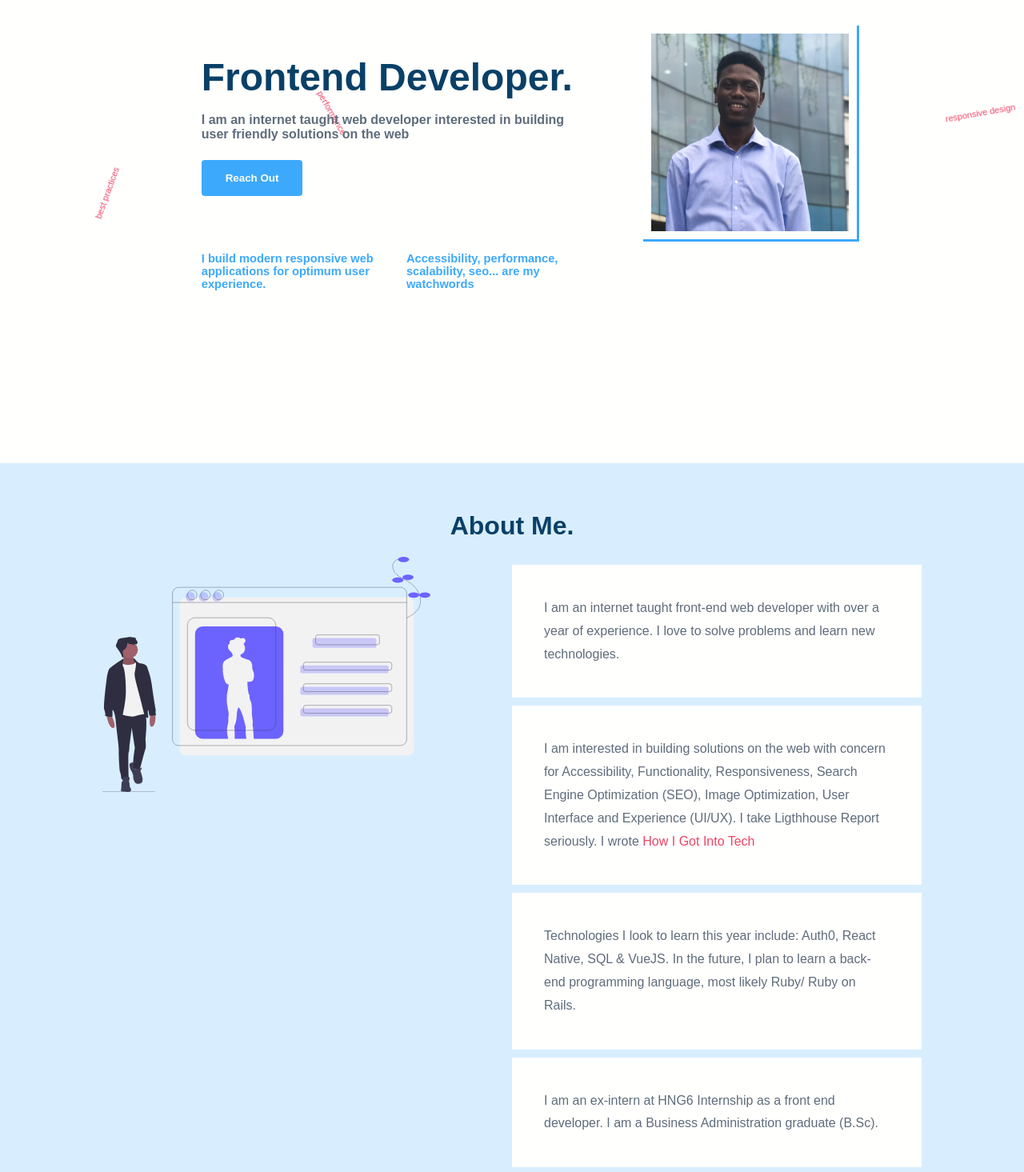
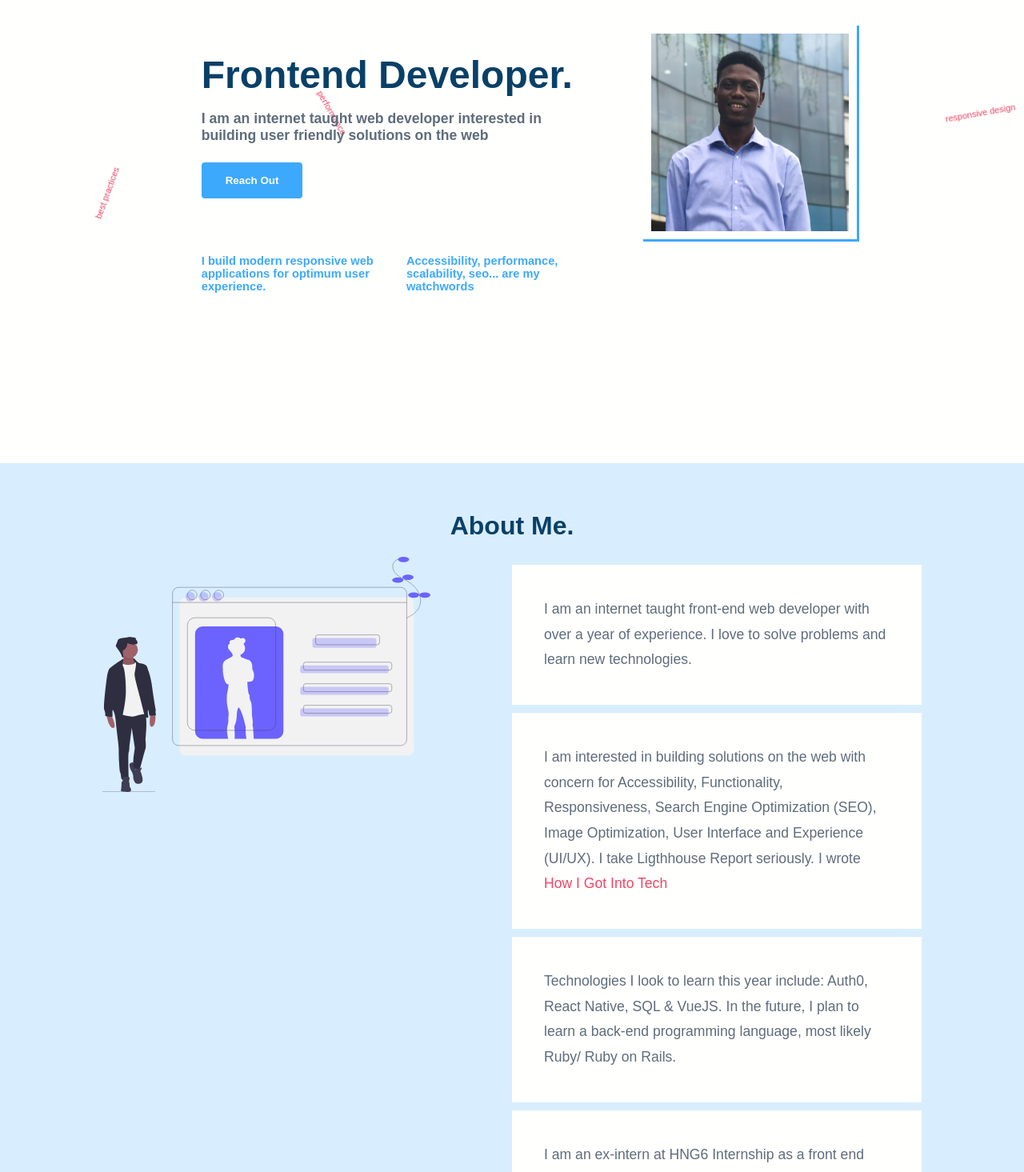
Before and after one commit to Segun98/portfolio, a Vue app: page / in a window 1280 px wide. Shown: the part 220-1685 px from the top of the page at 80% size. Built offline with nearby package versions, Linux system fonts and the light colour scheme; a web font is replaced by a local one.

Commit message:
ui updates

```diff
--- a/src/components/About.vue
+++ b/src/components/About.vue
@@ -7,9 +7,13 @@
         <div class="about-content">
           <p
             data-aos="fade-up"
+            :style="[this.isDark ? {'color': 'white', 'background': '#0c0c0c'} : {}]"
           >I am an internet taught front-end web developer with over a year of experience. I love to solve problems and learn new technologies.</p>
 
-          <p data-aos="fade-up">
+          <p
+            data-aos="fade-up"
+            :style="[this.isDark ? {'color': 'white', 'background': '#0c0c0c'} : {}]"
+          >
             I am interested in building solutions on the web with concern for Accessibility, Functionality, Responsiveness, Search Engine Optimization (SEO), Image Optimization, User Interface and Experience (UI/UX). I take Ligthhouse Report seriously. I wrote
             <a
               style="color:#ef4565"
@@ -21,10 +25,12 @@
 
           <p
             data-aos="fade-up"
+            :style="[this.isDark ? {'color': 'white', 'background': '#0c0c0c'} : {}]"
           >Technologies I look to learn this year include: Auth0, React Native, SQL & VueJS. In the future, I plan to learn a back-end programming language, most likely Ruby/ Ruby on Rails.</p>
 
           <p
             data-aos="fade-up"
+            :style="[this.isDark ? {'color': 'white', 'background': '#0c0c0c'} : {}]"
           >I am an ex-intern at HNG6 Internship as a front end developer. I am a Business Administration graduate (B.Sc).</p>
         </div>
       </div>
@@ -150,6 +156,7 @@ export default {
   .about-content p {
     line-height: 1.8;
     padding: 40px;
+    font-size: 1.1rem;
   }
 }
 
--- a/src/components/Footer.vue
+++ b/src/components/Footer.vue
@@ -25,7 +25,11 @@
       </p>
       <h3>
         I got my Color Inspiration from
-        <a href="https://www.happyhues.co/">Happy Hues</a>
+        <a
+          href="https://www.happyhues.co/"
+          target="_blank"
+          rel="noopener noreferrer"
+        >Happy Hues</a>
       </h3>
     </footer>
   </div>
--- a/src/views/Home.vue
+++ b/src/views/Home.vue
@@ -257,6 +257,10 @@ aside img {
     margin-top: -100px;
   }
 
+  .main-intro p {
+    font-size: 1.1rem;
+  }
+
   .main-intro_bottom {
     width: 480px;
   }
```
Also changed, not shown: src/components/Header.vue (+7 -14 lines).
